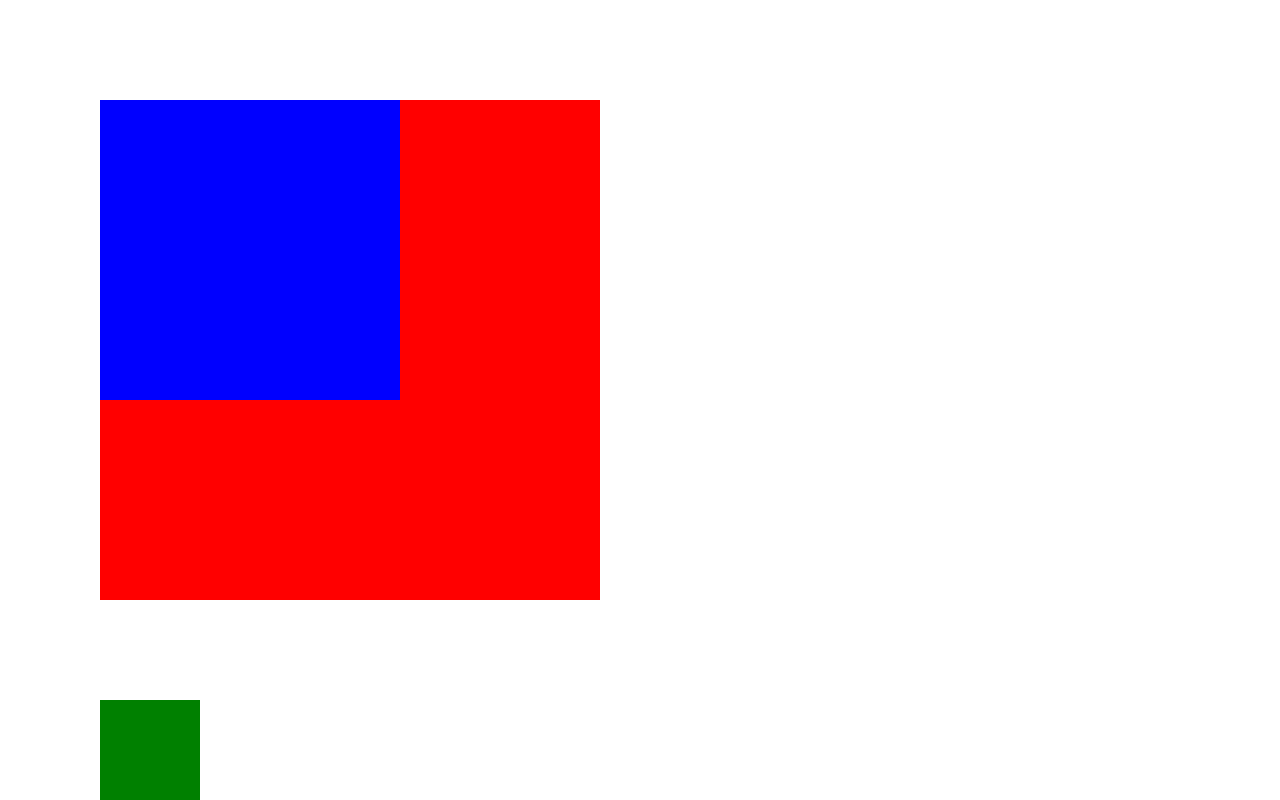
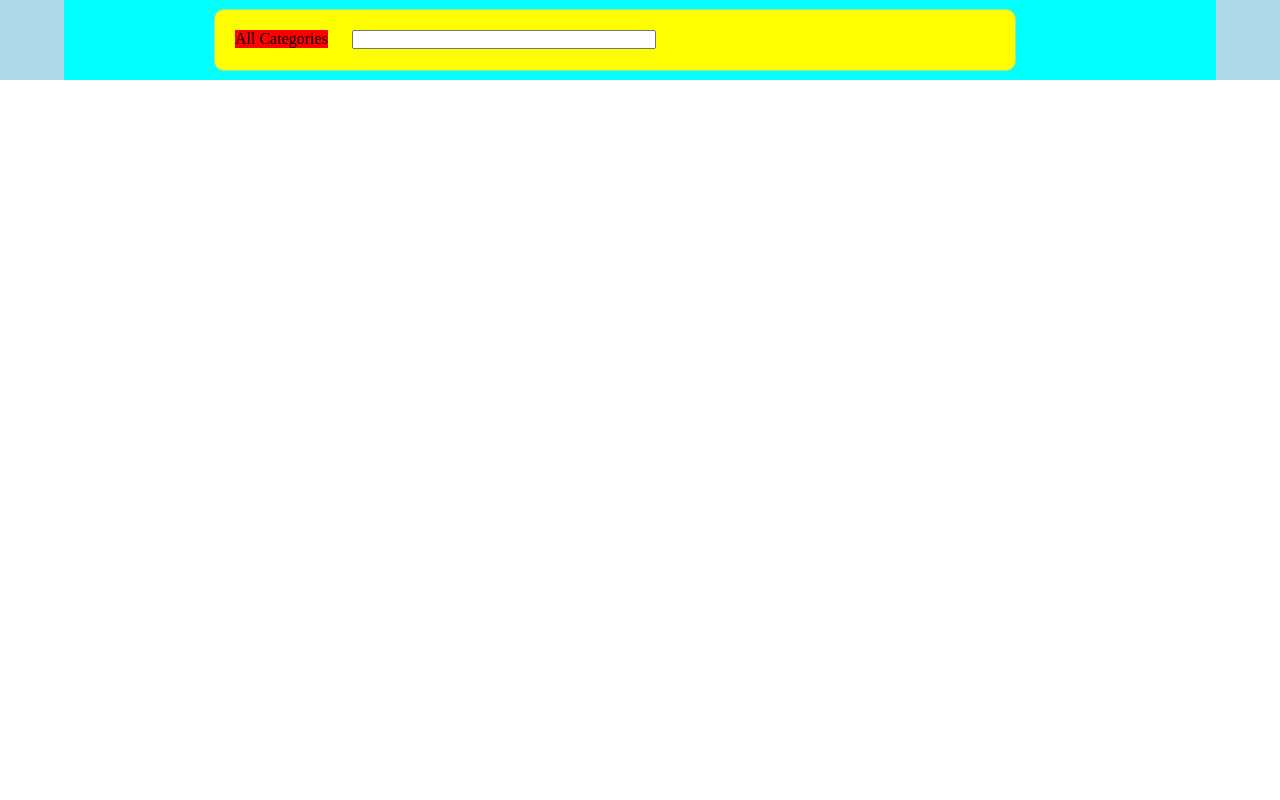
Before and after one commit to cls-khaled/lecturres, a plain HTML site: page in_lecture/index.html in a window 1280 px wide. Drawn offline with Linux system fonts and the light colour scheme.

Commit message:
check point

```diff
--- a/in_lecture/index.html
+++ b/in_lecture/index.html
@@ -3,15 +3,21 @@
 <head>
     <meta charset="UTF-8">
     <meta name="viewport" content="width=device-width, initial-scale=1.0">
-    <title>Position</title>
+    <title>In Lecture </title>
     <link rel="stylesheet" href="style.css">
 </head>
 <body>
-    <div id="container" class="container">
-        <div id="first" class="first-nested">
-            <div id="second" class="second-nested"></div>
-        </div>
-    </div>
-    <script src="js.js"></script>
+    <header>
+        <nav>
+            <div>
+                <!-- menu list -->
+                <div class="menu-list">
+                    <span>All Categories</span>
+                </div> <!-- / menu list -->
+                <!-- search  -->
+                <input type="search" > <!-- / search  -->
+            </div>
+        </nav>
+    </header>
 </body>
 </html>
--- a/in_lecture/js.js
+++ /dev/null
@@ -1,20 +0,0 @@
-console.log("file loaded")
-
-
-const
-    container = document.querySelector("#container"),
-    first = document.querySelector("#first"),
-    second = document.querySelector("#second");
-
-
-function tick (){
-
-}
-
-function timer(){
-    var sec = 60;
-    var timer = setInterval(function(){
-        timerSeconeds.innerHTML=sec--;
-        if (sec < 0) sec=60;
-    }, 1000);
-}
--- a/in_lecture/style.css
+++ b/in_lecture/style.css
@@ -3,25 +3,36 @@
   margin: 0px;
   padding: 0px;
 }
-body{
-  margin: 100px;
+
+header {
+  width: 100%;
+  height: 80px;
+  background-color: lightblue;
 }
-.container {
-  width: 500px;
-  height: 500px;
+
+nav{
+  display: flex;
+  align-items: center;
+  margin: auto;
+  height:100% ;
+  width: 90%;
+  background-color: aqua;
+}
+
+nav > div {
+  margin-left: 150px;
+  height: 60px;
+  width: 800px;
+  border: 1px solid lightgreen;
+  border-radius: 10px;
+  background-color: yellow;
+}
+
+nav > div > input[type="search"]{
+  width: 300px;
+}
+.menu-list{
+  margin: 20px;
+  display: inline-block;
   background-color: red;
 }
-
-.first-nested {
-  width: 300px;
-  height: 300px;
-  background-color: blue;
-}
-
-.second-nested {
-  width: 100px;
-  height: 100px;
-  background-color: green;
-  position: absolute;
-  bottom: 0;
-}
```
Also changed, not shown: 3 other files.
